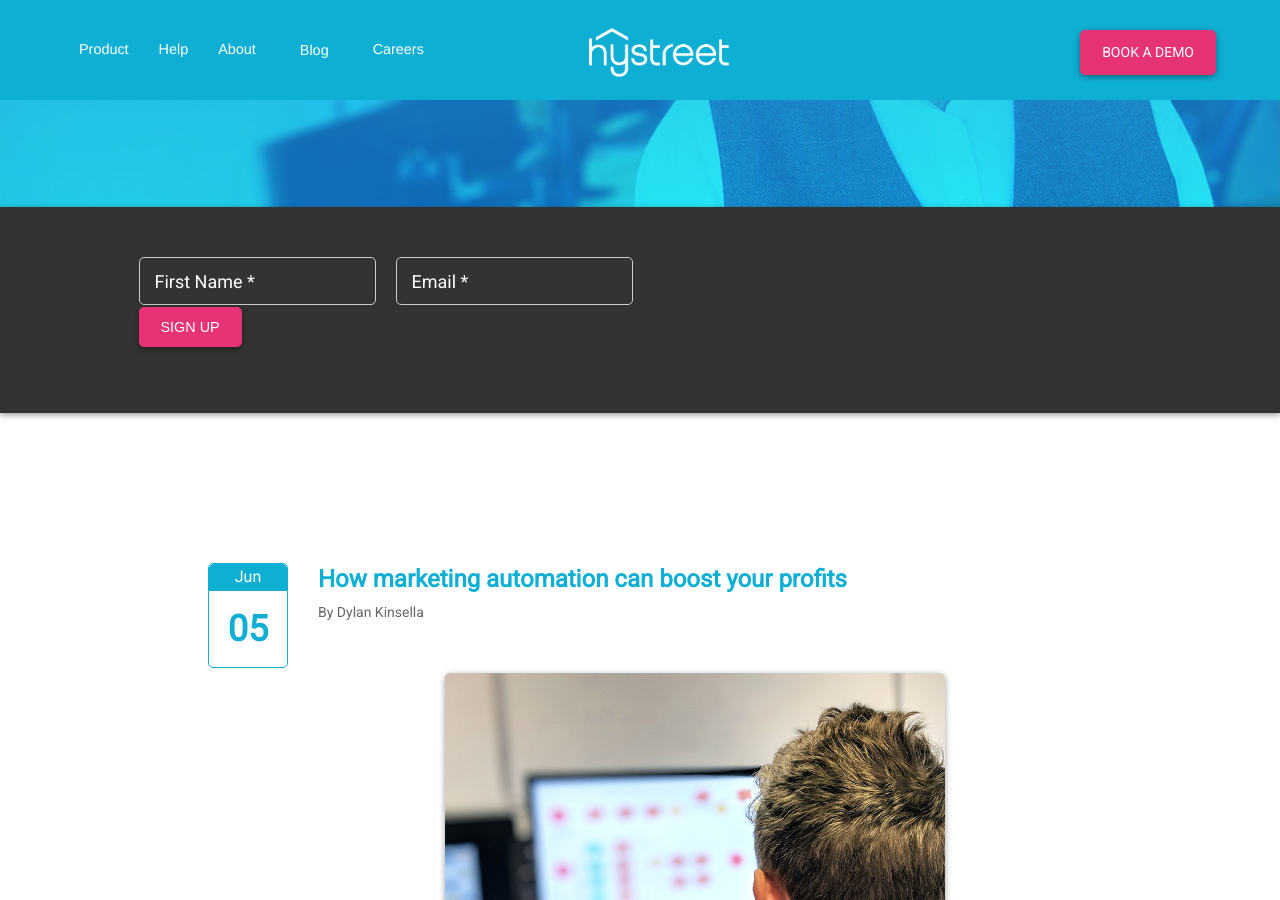
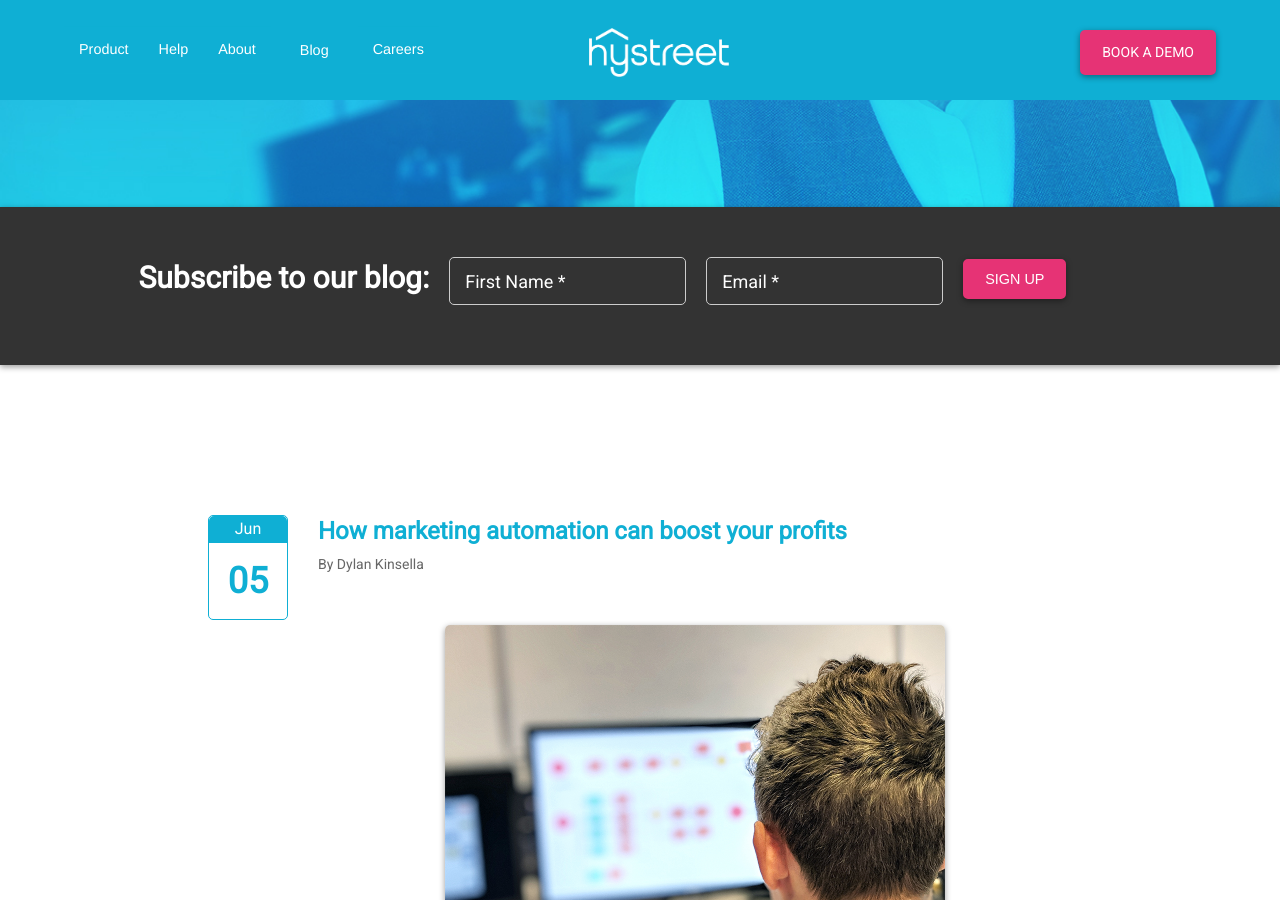
Before and after one commit to hidr/hystreet-marketing-live, a Jekyll site: the page built from blog/index.html, in a window 1280 px wide and 900 px high, scrolled down 396 px. Built offline with Jekyll 4.4.1, drawn with Linux system fonts in a browser that asks for light colours; the list of posts is cut into pages by our own code.

Commit message:
fixing blog layout missing >

```diff
--- a/_layouts/blog.html
+++ b/_layouts/blog.html
@@ -14,7 +14,7 @@ layout: default
 <div class='full' style="    height: fit-content;    background: #333;     box-shadow: 0 2px 6px 0 rgba(0,0,0,.4);">
   <div class='row' style="max-width: 1003px; display:table;">
     <div class="subscribe-container">
-      <h2 class="subscribe-title" style="margin-right:  20px;   color:#FFF"Subscribe to our blog:</h2>
+      <h2 class="subscribe-title" style="margin-right:  20px;   color:#FFF">Subscribe to our blog:</h2>
       <form accept-charset="UTF-8" action="https://ge395.infusionsoft.com/app/form/process/3a2068882de6cd4ab24e281e9c53eedf" class="infusion-form" id="inf_form_3a2068882de6cd4ab24e281e9c53eedf" method="POST">
         <input name="inf_form_xid" type="hidden" value="3a2068882de6cd4ab24e281e9c53eedf" />
         <input name="inf_form_name" type="hidden" value="Web Form submitted" />
```
